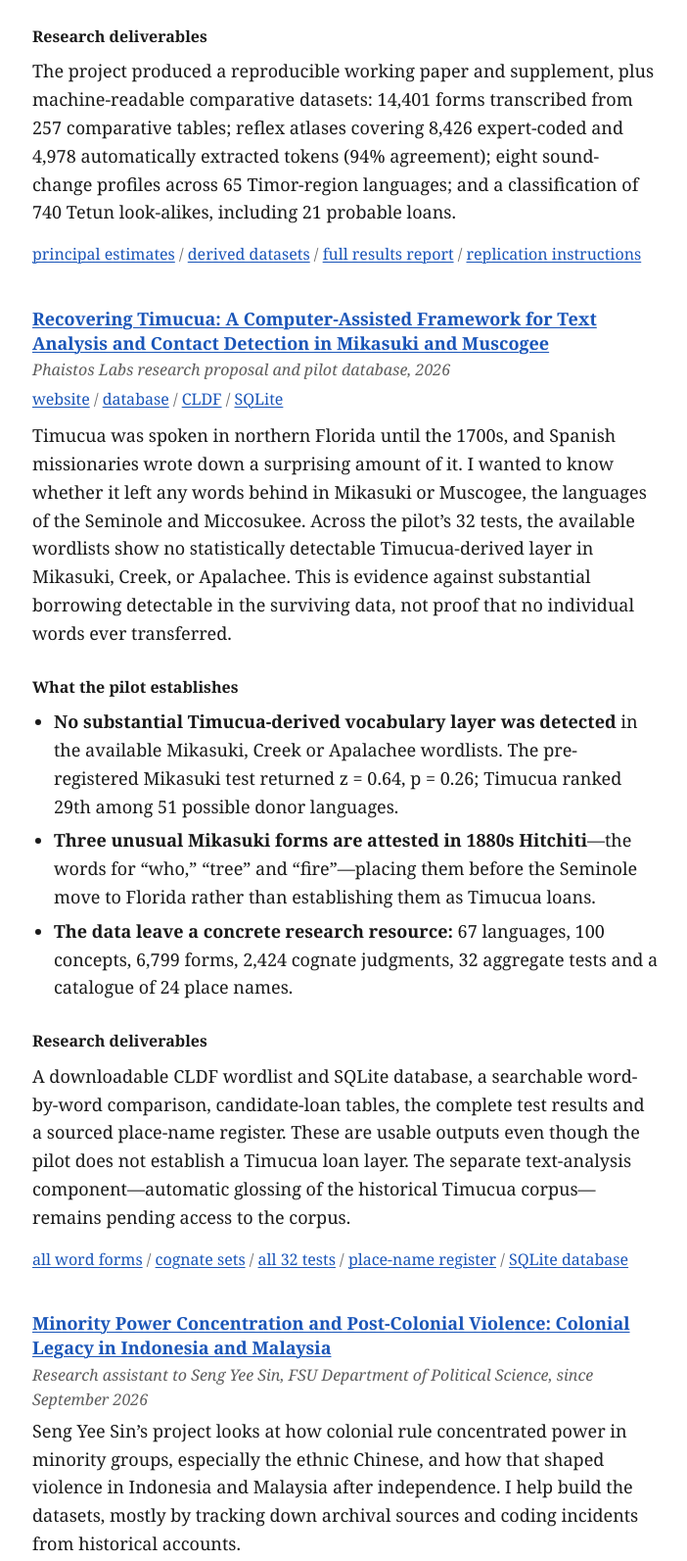
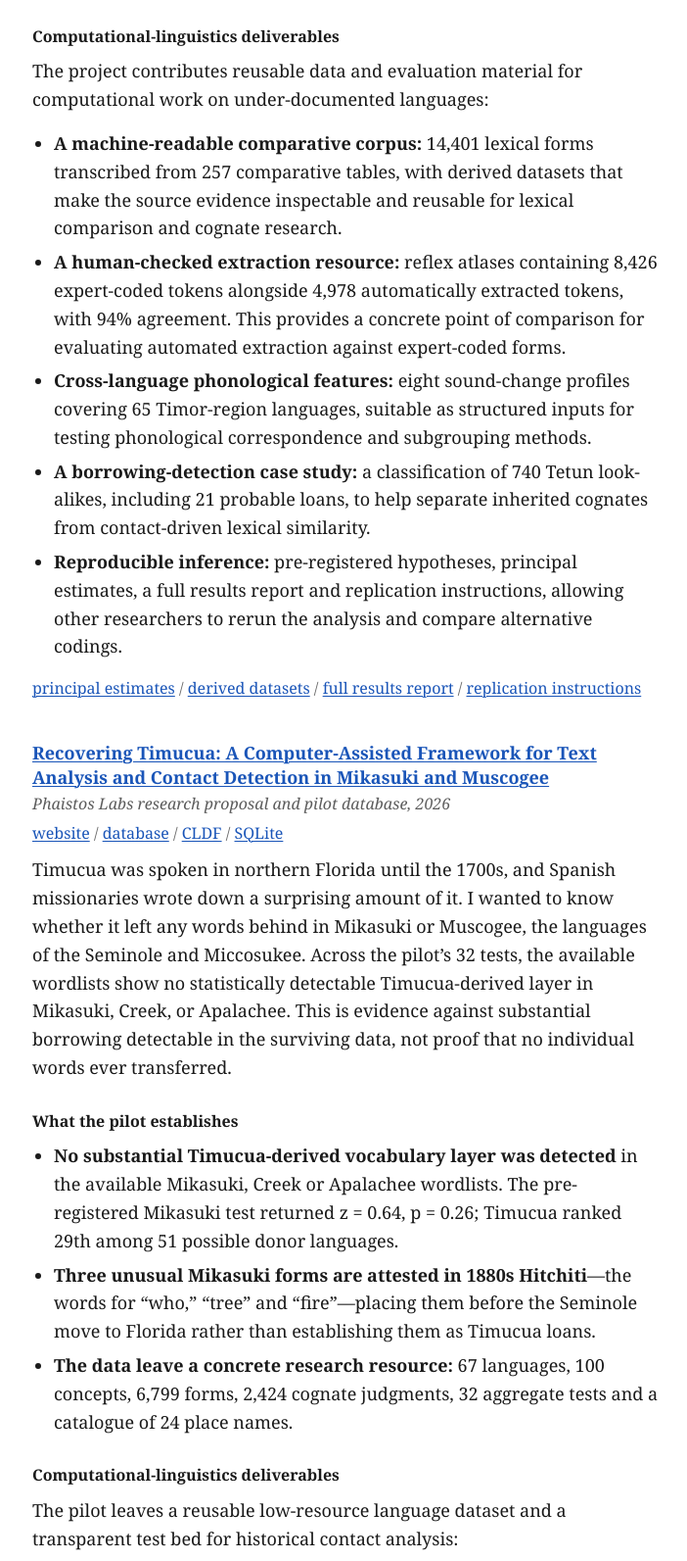
Before and after one commit to DenC-dev/DenC-dev.github.io, a plain HTML site: page index.html in a window 1280 px wide. Shown: the part 1406-2999 px from the top of the page at 98% size, without its empty margins (287-989 px from the left). Drawn offline with Linux system fonts and the light colour scheme.

Commit message:
Clarify computational linguistics deliverables for research projects

```diff
--- a/index.html
+++ b/index.html
@@ -79,8 +79,15 @@ footer{margin-top:64px;font-size:14px;color:#6b6b6b}
 <li><strong>Several broader groupings receive no lexical support.</strong> Hull’s Fabronic and the Timor-Babar / Eastern Timor groupings receive 0–3% bootstrap support or posterior support of 0.00 across the tested codings. This is a finding about the vocabulary, not a refutation of groups defined by sound change.</li>
 <li><strong>Welaun is more consistent with Central Timor once borrowable vocabulary is separated.</strong> The model-based estimate is 0.86, while its Tetun resemblance is concentrated in borrowable words.</li>
 </ul>
-<h4>Research deliverables</h4>
-<p>The project produced a reproducible working paper and supplement, plus machine-readable comparative datasets: 14,401 forms transcribed from 257 comparative tables; reflex atlases covering 8,426 expert-coded and 4,978 automatically extracted tokens (94% agreement); eight sound-change profiles across 65 Timor-region languages; and a classification of 740 Tetun look-alikes, including 21 probable loans.</p>
+<h4>Computational-linguistics deliverables</h4>
+<p>The project contributes reusable data and evaluation material for computational work on under-documented languages:</p>
+<ul>
+<li><strong>A machine-readable comparative corpus:</strong> 14,401 lexical forms transcribed from 257 comparative tables, with derived datasets that make the source evidence inspectable and reusable for lexical comparison and cognate research.</li>
+<li><strong>A human-checked extraction resource:</strong> reflex atlases containing 8,426 expert-coded tokens alongside 4,978 automatically extracted tokens, with 94% agreement. This provides a concrete point of comparison for evaluating automated extraction against expert-coded forms.</li>
+<li><strong>Cross-language phonological features:</strong> eight sound-change profiles covering 65 Timor-region languages, suitable as structured inputs for testing phonological correspondence and subgrouping methods.</li>
+<li><strong>A borrowing-detection case study:</strong> a classification of 740 Tetun look-alikes, including 21 probable loans, to help separate inherited cognates from contact-driven lexical similarity.</li>
+<li><strong>Reproducible inference:</strong> pre-registered hypotheses, principal estimates, a full results report and replication instructions, allowing other researchers to rerun the analysis and compare alternative codings.</li>
+</ul>
 <p class="links"><a href="https://github.com/DenC-dev/liabut/blob/main/results/principal_estimates.csv">principal estimates</a> / <a href="https://github.com/DenC-dev/liabut/tree/main/derived">derived datasets</a> / <a href="https://github.com/DenC-dev/liabut/blob/main/results/REPORT.md">full results report</a> / <a href="https://github.com/DenC-dev/liabut/blob/main/REPLICATION.md">replication instructions</a></p>
 </div>
 
@@ -95,8 +102,15 @@ footer{margin-top:64px;font-size:14px;color:#6b6b6b}
 <li><strong>Three unusual Mikasuki forms are attested in 1880s Hitchiti</strong>—the words for “who,” “tree” and “fire”—placing them before the Seminole move to Florida rather than establishing them as Timucua loans.</li>
 <li><strong>The data leave a concrete research resource:</strong> 67 languages, 100 concepts, 6,799 forms, 2,424 cognate judgments, 32 aggregate tests and a catalogue of 24 place names.</li>
 </ul>
-<h4>Research deliverables</h4>
-<p>A downloadable CLDF wordlist and SQLite database, a searchable word-by-word comparison, candidate-loan tables, the complete test results and a sourced place-name register. These are usable outputs even though the pilot does not establish a Timucua loan layer. The separate text-analysis component—automatic glossing of the historical Timucua corpus—remains pending access to the corpus.</p>
+<h4>Computational-linguistics deliverables</h4>
+<p>The pilot leaves a reusable low-resource language dataset and a transparent test bed for historical contact analysis:</p>
+<ul>
+<li><strong>A standardized, interoperable lexical dataset:</strong> 6,799 forms from 67 languages and 2,424 cognate judgments, distributed in CLDF and SQLite formats. Researchers can query it, join it to other comparative resources and reuse it in computational phylogenetics or cognate-analysis workflows.</li>
+<li><strong>A reproducible contact-detection test suite:</strong> 32 documented tests, including the pre-registered Mikasuki comparison and rankings against 51 candidate donor languages. The results provide a baseline for evaluating alternative similarity metrics and donor-detection methods.</li>
+<li><strong>A curated historical-geographic resource:</strong> a sourced register of 24 place names that can support future work on toponymic evidence, historical language geography and candidate contact zones.</li>
+<li><strong>An inspectable negative result:</strong> the available data do not show a statistically detectable substantial Timucua-derived vocabulary layer. Publishing the forms, judgments and tests makes that result reproducible and gives future methods a baseline against which to test whether they detect weaker or more localized signals.</li>
+</ul>
+<p>The historical-text NLP component—automatic transcription, segmentation and glossing of the missionary Timucua corpus—is a proposed next-stage deliverable, not a completed result; it depends on obtaining usable corpus images or transcriptions.</p>
 <p class="links"><a href="https://github.com/Project-Phaistos/project-timacua/blob/main/cldf/forms.csv">all word forms</a> / <a href="https://github.com/Project-Phaistos/project-timacua/blob/main/cldf/cognates.csv">cognate sets</a> / <a href="https://github.com/Project-Phaistos/project-timacua/blob/main/cldf/tests.csv">all 32 tests</a> / <a href="https://github.com/Project-Phaistos/project-timacua/blob/main/cldf/place_names.csv">place-name register</a> / <a href="https://github.com/Project-Phaistos/project-timacua/blob/main/db/project-phaistos.sqlite">SQLite database</a></p>
 
 </div>
```
